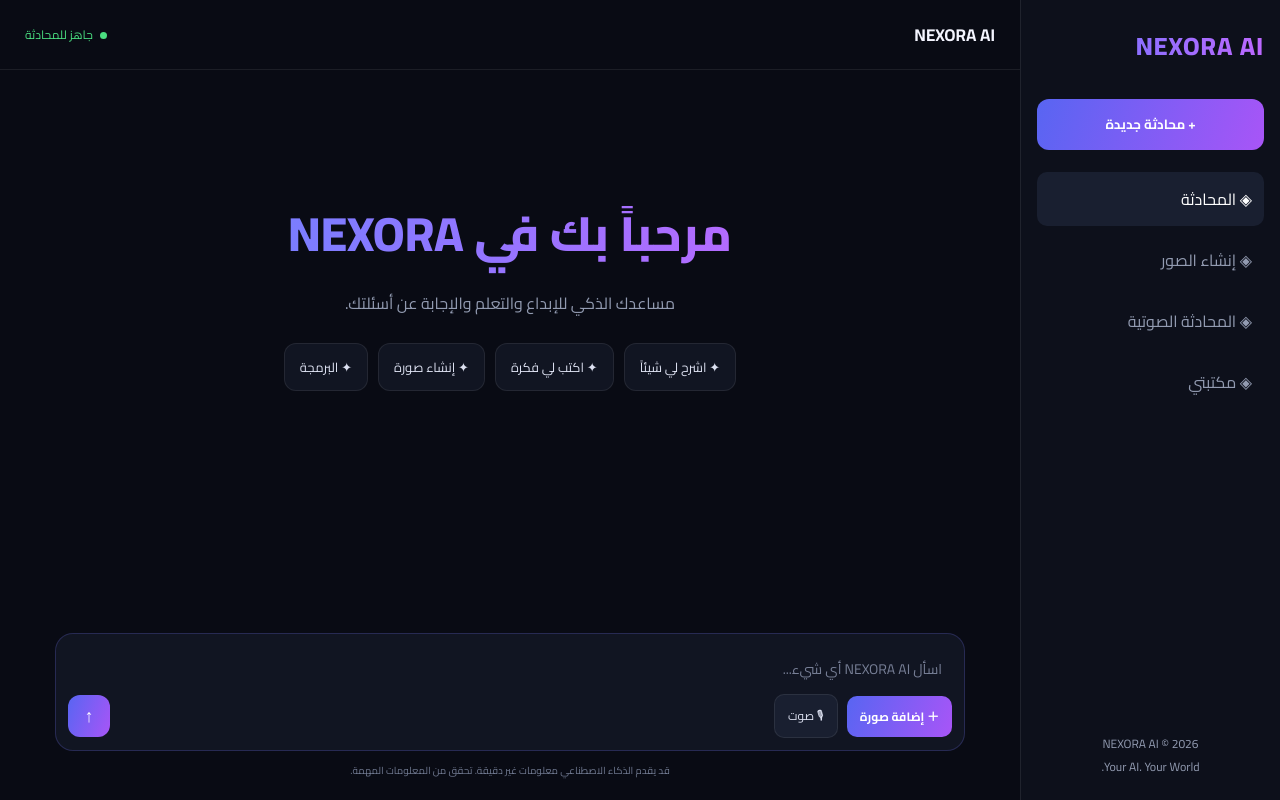
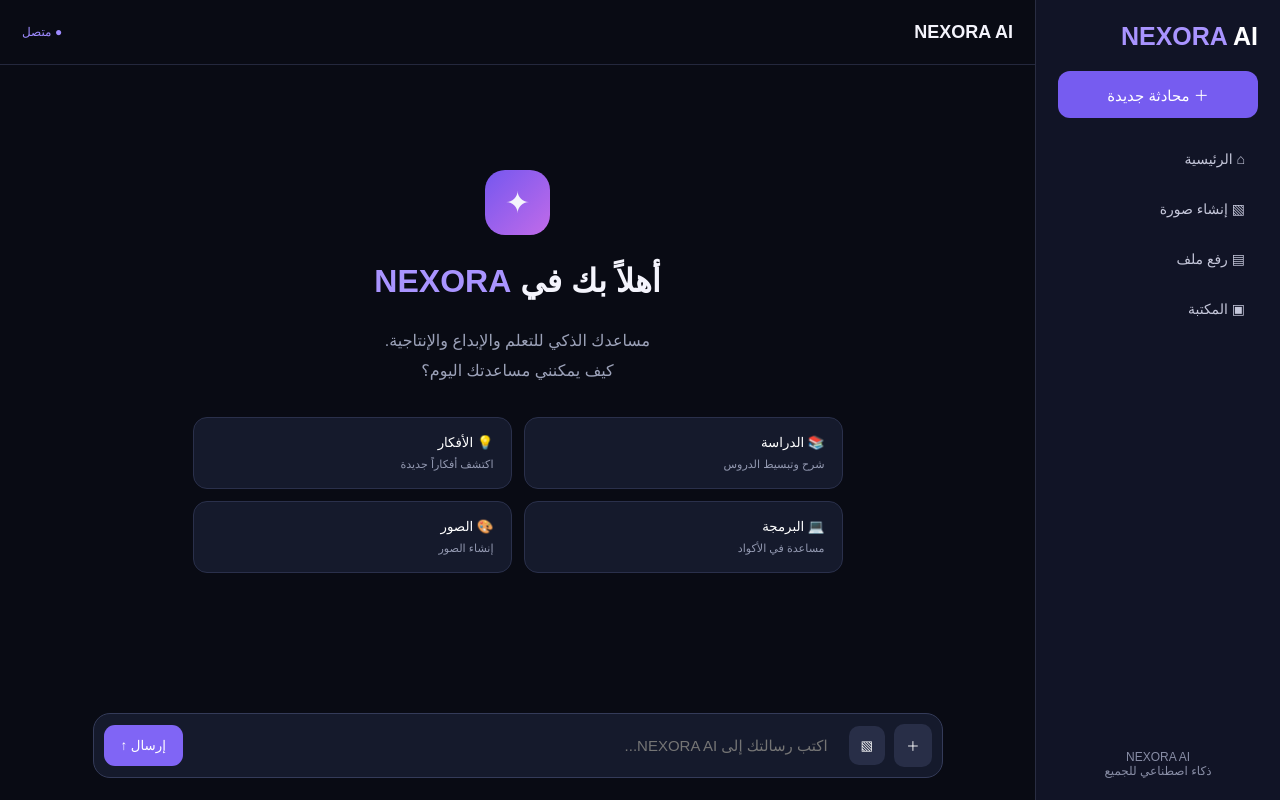
Before and after one commit to mazen2009-stack/NEXORA_AI, a plain HTML site: page index.html in a window 1280 px wide. Drawn offline with Linux system fonts and the light colour scheme.

Commit message:
Update index.html

```diff
--- a/index.html
+++ b/index.html
@@ -3,517 +3,163 @@
 <head>
 <meta charset="UTF-8">
 <meta name="viewport" content="width=device-width, initial-scale=1.0">
-<meta name="theme-color" content="#090b14">
 <title>NEXORA AI</title>
-
 <style>
-@import url('https://fonts.googleapis.com/css2?family=Cairo:wght@400;500;600;700;800&display=swap');
-
-:root {
---bg:#090b14;
---panel:#111522;
---panel2:#191f30;
---text:#f4f5ff;
---muted:#929bb1;
---blue:#5865f2;
---purple:#a855f7;
---border:rgba(255,255,255,.08);
-}
-
-*{box-sizing:border-box;margin:0;padding:0}
-
-body{
-font-family:'Cairo',sans-serif;
-background:var(--bg);
-color:var(--text);
-height:100dvh;
-overflow:hidden;
-}
-
-.app{display:flex;height:100dvh}
-
-.sidebar{
-width:260px;
-background:#0d101b;
-border-left:1px solid var(--border);
-padding:22px 16px;
-display:flex;
-flex-direction:column;
-transition:.3s;
-}
-
-.logo{
-font-size:25px;
-font-weight:800;
-letter-spacing:1px;
-background:linear-gradient(90deg,#6675ff,#bd68ff);
--webkit-background-clip:text;
-color:transparent;
-margin-bottom:30px;
-}
-
-.new-chat{
-background:linear-gradient(110deg,#5865f2,#a855f7);
-border:0;
-padding:13px;
-border-radius:12px;
-color:white;
-font-family:inherit;
-font-weight:700;
-cursor:pointer;
-margin-bottom:22px;
-}
-
-.nav-item{
-padding:12px;
-border-radius:10px;
-color:var(--muted);
-cursor:pointer;
-margin-bottom:7px;
-transition:.2s;
-}
-
-.nav-item:hover,.nav-item.active{
-background:var(--panel2);
-color:white;
-}
-
-.sidebar-bottom{
-margin-top:auto;
-color:var(--muted);
-font-size:12px;
-text-align:center;
-}
-
-.main{
-flex:1;
-display:flex;
-flex-direction:column;
-min-width:0;
-}
-
-.header{
-height:70px;
-padding:0 25px;
-display:flex;
-justify-content:space-between;
-align-items:center;
-border-bottom:1px solid var(--border);
-}
-
-.header-title{font-size:17px;font-weight:700}
-
-.status{font-size:12px;color:#4ade80}
-
-.status:before{
-content:"";
-display:inline-block;
-width:7px;height:7px;
-background:#4ade80;
-border-radius:50%;
-margin-left:7px;
-}
-
-.chat-area{
-flex:1;
-overflow-y:auto;
-padding:30px 15px;
-}
-
-.welcome{
-text-align:center;
-margin:11vh auto 30px;
-max-width:600px;
-}
-
-.welcome h1{
-font-size:clamp(30px,5vw,48px);
-font-weight:800;
-background:linear-gradient(90deg,#7180ff,#bd68ff);
--webkit-background-clip:text;
-color:transparent;
-}
-
-.welcome p{color:var(--muted);margin-top:10px}
-
-.suggestions{
-display:flex;
-flex-wrap:wrap;
-justify-content:center;
-gap:10px;
-margin-top:25px;
-}
-
-.suggestion{
-padding:11px 15px;
-background:var(--panel);
-border:1px solid var(--border);
-border-radius:12px;
-color:#dce0f0;
-cursor:pointer;
-font-family:inherit;
-font-size:13px;
-}
-
-.suggestion:hover{border-color:var(--blue)}
-
-.messages{max-width:850px;margin:auto}
-
-.message{
-display:flex;
-margin-bottom:22px;
-gap:12px;
-align-items:flex-start;
-}
-
-.avatar{
-min-width:35px;
-height:35px;
-border-radius:11px;
-display:grid;
-place-items:center;
-background:linear-gradient(135deg,#5865f2,#a855f7);
-font-size:14px;
-font-weight:800;
-}
-
-.message.user .avatar{background:#272e43}
-
-.message-content{
-background:var(--panel);
-padding:13px 17px;
-border-radius:13px;
-max-width:85%;
-line-height:1.9;
-font-size:14px;
-overflow-wrap:anywhere;
-white-space:pre-wrap;
-}
-
-.message.user .message-content{background:#191f31}
-
-.message-content img{
-max-width:100%;
-border-radius:10px;
-margin-top:10px;
-}
-
-.input-section{
-padding:15px 20px 20px;
-max-width:950px;
-width:100%;
-margin:auto;
-}
-
-.input-box{
-background:var(--panel);
-border:1px solid rgba(120,120,255,.22);
-border-radius:18px;
-padding:12px;
-display:flex;
-flex-direction:column;
-}
-
-textarea{
-background:transparent;
-border:0;
-outline:0;
-color:white;
-font-family:inherit;
-resize:none;
-padding:10px;
-min-height:48px;
-max-height:140px;
-font-size:14px;
-width:100%;
-}
-
-textarea::placeholder{color:#777f96}
-
-.input-actions{display:flex;align-items:center;gap:9px}
-
-.action-btn{
-border:1px solid var(--border);
-background:var(--panel2);
-color:#dce0f0;
-border-radius:10px;
-padding:9px 13px;
-cursor:pointer;
-font-family:inherit;
-font-size:12px;
-}
-
-.upload-btn{
-background:linear-gradient(110deg,#5865f2,#a855f7);
-border:0;
-color:white;
-font-weight:700;
-}
-
-.send-btn{
-margin-right:auto;
-background:linear-gradient(110deg,#5865f2,#a855f7);
-color:white;
-border:0;
-width:42px;
-height:42px;
-border-radius:12px;
-cursor:pointer;
-font-size:18px;
-}
-
-.disclaimer{
-text-align:center;
-font-size:10px;
-color:#707990;
-margin-top:10px;
-}
-
-#fileInput{display:none}
-
-.preview{
-display:none;
-padding:8px;
-color:#a5b4fc;
-font-size:12px;
-}
-
-.menu-btn{
-display:none;
-background:transparent;
-border:0;
-color:white;
-font-size:22px;
-cursor:pointer;
-}
-
-@media(max-width:750px){
-.sidebar{
-position:fixed;
-right:-270px;
-top:0;bottom:0;
-z-index:10;
-box-shadow:0 0 30px #000;
-}
+*{box-sizing:border-box}
+body{margin:0;background:#090b14;color:#f4f4fc;font-family:Arial,sans-serif}
+.app{display:flex;height:100vh}
+.sidebar{width:245px;background:#111426;padding:22px;display:flex;flex-direction:column;gap:20px;border-left:1px solid #292d42}
+.logo{font-size:25px;font-weight:bold;color:#a994ff}
+.logo span{color:white}
+button{cursor:pointer;font-family:inherit}
+.new{background:#765cf0;color:white;border:0;padding:13px;border-radius:12px;font-size:15px}
+.menu{display:grid;gap:8px}
+.menu button{background:transparent;color:#c5c7da;border:0;text-align:right;padding:13px;border-radius:10px;font-size:14px}
+.menu button:hover{background:#252943}
+.bottom{margin-top:auto;color:#888da5;font-size:12px;text-align:center}
+.main{flex:1;display:flex;flex-direction:column;min-width:0}
+header{height:65px;border-bottom:1px solid #24283d;display:flex;align-items:center;justify-content:space-between;padding:0 22px}
+header strong{font-size:18px}
+.status{font-size:12px;color:#9e8bff}
+.content{flex:1;overflow-y:auto;padding:25px}
+.welcome{max-width:650px;margin:10vh auto;text-align:center}
+.logo-icon{height:65px;width:65px;margin:auto auto 20px;border-radius:20px;background:linear-gradient(135deg,#7557ef,#c16be9);display:grid;place-items:center;font-size:30px}
+h1{font-size:32px}
+h1 span{color:#a994ff}
+.subtitle{color:#9ca2b9;line-height:1.9;margin-bottom:30px}
+.suggestions{display:grid;grid-template-columns:1fr 1fr;gap:12px}
+.suggestion{background:#151a2c;border:1px solid #2a304b;color:white;text-align:right;padding:17px;border-radius:14px}
+.suggestion:hover{border-color:#8e76ff}
+.suggestion small{display:block;color:#9298b0;margin-top:8px}
+.chat{max-width:850px;margin:auto;display:flex;flex-direction:column;gap:15px}
+.message{padding:15px 18px;border-radius:15px;max-width:85%;line-height:1.8;white-space:pre-wrap}
+.user{background:#302750;align-self:flex-start}
+.bot{background:#171c30;align-self:flex-end}
+.composer-area{padding:15px 20px 22px}
+.composer{max-width:850px;margin:auto;background:#151a2c;border:1px solid #343b59;border-radius:17px;padding:10px;display:flex;align-items:center;gap:9px}
+textarea{flex:1;background:transparent;color:white;border:0;outline:0;resize:none;font-size:15px;font-family:inherit;padding:12px;min-height:42px}
+.send{background:#8065f5;color:white;border:0;border-radius:11px;padding:13px 17px}
+.tool{background:#282e47;color:white;border:0;border-radius:10px;padding:12px}
+.mobile{display:none;background:none;color:white;border:0;font-size:22px}
+#file{display:none}
+@media(max-width:700px){
+.sidebar{position:fixed;right:-260px;top:0;bottom:0;z-index:5;transition:.2s}
 .sidebar.open{right:0}
-.menu-btn{display:block}
-.header{padding:0 15px}
-.input-section{padding:10px}
-.welcome{margin-top:10vh}
-.message-content{max-width:90%}
+.mobile{display:block}
+.content{padding:15px 12px}
+h1{font-size:26px}
+.suggestions{grid-template-columns:1fr}
+.composer-area{padding:10px}
+.message{max-width:95%}
 }
 </style>
 </head>
-
 <body>
 <div class="app">
-
 <aside class="sidebar" id="sidebar">
-<div class="logo">NEXORA AI</div>
-
-<button class="new-chat" onclick="newChat()">+ محادثة جديدة</button>
-
-<div class="nav-item active" onclick="newChat()">◈ المحادثة</div>
-<div class="nav-item" onclick="generateImageMode()">◈ إنشاء الصور</div>
-<div class="nav-item" onclick="startVoice()">◈ المحادثة الصوتية</div>
-<div class="nav-item" onclick="showLibrary()">◈ مكتبتي</div>
-
-<div class="sidebar-bottom">
-NEXORA AI © 2026
-<br>
-Your AI. Your World.
+<div class="logo">NEXORA <span>AI</span></div>
+<button class="new" onclick="newChat()">＋ محادثة جديدة</button>
+<div class="menu">
+<button onclick="newChat()">⌂ الرئيسية</button>
+<button onclick="imageMode()">▧ إنشاء صورة</button>
+<button onclick="document.getElementById('file').click()">▤ رفع ملف</button>
+<button onclick="showLibrary()">▣ المكتبة</button>
 </div>
+<div class="bottom">NEXORA AI<br>ذكاء اصطناعي للجميع</div>
 </aside>
-
 <main class="main">
-
-<header class="header">
-<div style="display:flex;align-items:center;gap:13px">
-<button class="menu-btn" onclick="toggleMenu()">☰</button>
-<div class="header-title">NEXORA AI</div>
-</div>
-<div class="status">جاهز للمحادثة</div>
+<header>
+<button class="mobile" onclick="toggleMenu()">☰</button>
+<strong>NEXORA AI</strong>
+<span class="status">● متصل</span>
 </header>
-
-<section class="chat-area" id="chatArea">
-
+<section class="content" id="content">
 <div class="welcome" id="welcome">
-<h1>مرحباً بك في NEXORA</h1>
-<p>مساعدك الذكي للإبداع والتعلم والإجابة عن أسئلتك.</p>
-
+<div class="logo-icon">✦</div>
+<h1>أهلاً بك في <span>NEXORA</span></h1>
+<p class="subtitle">مساعدك الذكي للتعلم والإبداع والإنتاجية.<br>كيف يمكنني مساعدتك اليوم؟</p>
 <div class="suggestions">
-<button class="suggestion" onclick="suggest('اشرح لي موضوعاً صعباً بطريقة بسيطة')">✦ اشرح لي شيئاً</button>
-<button class="suggestion" onclick="suggest('ساعدني في كتابة فكرة إبداعية')">✦ اكتب لي فكرة</button>
-<button class="suggestion" onclick="generateImageMode()">✦ إنشاء صورة</button>
-<button class="suggestion" onclick="suggest('ساعدني في البرمجة')">✦ البرمجة</button>
+<button class="suggestion" onclick="useSuggestion('اشرح لي درساً بطريقة سهلة')">📚 الدراسة<small>شرح وتبسيط الدروس</small></button>
+<button class="suggestion" onclick="useSuggestion('اقترح لي أفكاراً لمشروع جديد')">💡 الأفكار<small>اكتشف أفكاراً جديدة</small></button>
+<button class="suggestion" onclick="useSuggestion('ساعدني في كتابة كود لموقعي')">💻 البرمجة<small>مساعدة في الأكواد</small></button>
+<button class="suggestion" onclick="imageMode()">🎨 الصور<small>إنشاء الصور</small></button>
 </div>
 </div>
-
-<div class="messages" id="messages"></div>
+<div class="chat" id="chat"></div>
 </section>
-
-<section class="input-section">
-<div class="input-box">
-
-<div class="preview" id="preview"></div>
-
-<textarea id="userInput"
-placeholder="اسأل NEXORA AI أي شيء..."
-rows="1"
-onkeydown="handleKey(event)"></textarea>
-
-<div class="input-actions">
-
-<button class="action-btn upload-btn" onclick="document.getElementById('fileInput').click()">＋ إضافة صورة</button>
-
-<input type="file" id="fileInput" accept="image/*" onchange="handleFile(event)">
-
-<button class="action-btn" onclick="startVoice()">🎙 صوت</button>
-
-<button class="send-btn" onclick="sendMessage()">↑</button>
-
+<div class="composer-area">
+<div class="composer">
+<button class="tool" onclick="document.getElementById('file').click()">＋</button>
+<button class="tool" onclick="imageMode()">▧</button>
+<textarea id="prompt" placeholder="اكتب رسالتك إلى NEXORA AI..." rows="1"></textarea>
+<button class="send" onclick="sendMessage()">إرسال ↑</button>
+<input type="file" id="file" accept="image/*,.pdf,.txt">
 </div>
 </div>
-
-<div class="disclaimer">
-قد يقدم الذكاء الاصطناعي معلومات غير دقيقة. تحقق من المعلومات المهمة.
-</div>
-</section>
-
 </main>
 </div>
-
 <script>
-const input=document.getElementById("userInput");
-const messages=document.getElementById("messages");
-const welcome=document.getElementById("welcome");
-const chatArea=document.getElementById("chatArea");
-
-let conversation=[];
-let selectedFile=null;
-let imageMode=false;
+const promptBox=document.getElementById('prompt');
+const chat=document.getElementById('chat');
+const welcome=document.getElementById('welcome');
 
 function toggleMenu(){
-document.getElementById("sidebar").classList.toggle("open");
+document.getElementById('sidebar').classList.toggle('open');
+}
+
+function addMessage(text,type){
+const div=document.createElement('div');
+div.className='message '+type;
+div.textContent=text;
+chat.appendChild(div);
+document.getElementById('content').scrollTop=document.getElementById('content').scrollHeight;
+}
+
+function sendMessage(){
+const text=promptBox.value.trim();
+if(!text)return;
+welcome.style.display='none';
+addMessage(text,'user');
+promptBox.value='';
+setTimeout(()=>{
+addMessage('أهلاً بك في NEXORA AI! واجهة الموقع تعمل بنجاح. لتمكين الردود الذكية الحقيقية، يجب ربط الموقع بخدمة ذكاء اصطناعي عبر API.','bot');
+},500);
+}
+
+function useSuggestion(text){
+promptBox.value=text;
+sendMessage();
 }
 
 function newChat(){
-messages.innerHTML="";
-conversation=[];
-welcome.style.display="block";
-imageMode=false;
-selectedFile=null;
-document.getElementById("preview").style.display="none";
-input.placeholder="اسأل NEXORA AI أي شيء...";
-document.getElementById("sidebar").classList.remove("open");
+chat.innerHTML='';
+welcome.style.display='block';
+promptBox.value='';
+document.getElementById('sidebar').classList.remove('open');
 }
 
-function suggest(text){
-input.value=text;
-sendMessage();
-}
-
-function addMessage(text,type){
-welcome.style.display="none";
-
-const message=document.createElement("div");
-message.className="message "+type;
-
-const avatar=document.createElement("div");
-avatar.className="avatar";
-avatar.textContent=type==="user"?"أنت":"N";
-
-const content=document.createElement("div");
-content.className="message-content";
-content.textContent=text;
-
-message.appendChild(avatar);
-message.appendChild(content);
-messages.appendChild(message);
-
-chatArea.scrollTop=chatArea.scrollHeight;
-}
-
-function handleKey(event){
-if(event.key==="Enter"&&!event.shiftKey){
-event.preventDefault();
-sendMessage();
-}
-}
-
-function handleFile(event){
-const file=event.target.files[0];
-if(!file)return;
-
-selectedFile=file;
-const preview=document.getElementById("preview");
-preview.style.display="block";
-preview.textContent="تم اختيار الصورة: "+file.name;
-}
-
-async function sendMessage(){
-const text=input.value.trim();
-if(!text&&!selectedFile)return;
-
-let message=text;
-
-if(selectedFile){
-message+=(message?"\n":"")+"[الصورة المرفقة: "+selectedFile.name+"]";
-}
-
-addMessage(message,"user");
-
-conversation.push({role:"user",content:text});
-
-input.value="";
-selectedFile=null;
-document.getElementById("fileInput").value="";
-document.getElementById("preview").style.display="none";
-
-const loading=document.createElement("div");
-loading.className="typing";
-loading.textContent="NEXORA AI يفكر...";
-messages.appendChild(loading);
-
-chatArea.scrollTop=chatArea.scrollHeight;
-
-// ربط واجهة المحادثة بخدمة AI يحتاج API.
-loading.remove();
-
-addMessage(
-"واجهة NEXORA AI جاهزة! لسه محتاجين نربطها بمحرك ذكاء اصطناعي عشان تقدر ترد على أسئلتك فعلياً.",
-"assistant"
-);
-}
-
-function generateImageMode(){
-imageMode=true;
-input.placeholder="اكتب وصف الصورة التي تريد إنشاءها...";
-document.getElementById("sidebar").classList.remove("open");
-input.focus();
-}
-
-function startVoice(){
-if(!("webkitSpeechRecognition" in window)&&!("SpeechRecognition" in window)){
-addMessage("المتصفح لا يدعم التعرف على الصوت.","assistant");
-return;
-}
-
-const SpeechRecognition=window.SpeechRecognition||window.webkitSpeechRecognition;
-const recognition=new SpeechRecognition();
-
-recognition.lang="ar-EG";
-recognition.onresult=function(event){
-input.value=event.results[0][0].transcript;
-};
-recognition.start();
+function imageMode(){
+addMessage('وضع إنشاء الصور: يحتاج إلى ربط خدمة توليد الصور حتى تتمكن من إنشاء الصور فعلياً.','bot');
+welcome.style.display='none';
 }
 
 function showLibrary(){
-addMessage("مكتبتك فارغة حالياً.","assistant");
-document.getElementById("sidebar").classList.remove("open");
+addMessage('المكتبة: ستتمكن من حفظ ملفاتك وأعمالك هنا بعد إضافة نظام التخزين.','bot');
+welcome.style.display='none';
 }
+
+promptBox.addEventListener('keydown',function(e){
+if(e.key==='Enter'&&!e.shiftKey){
+e.preventDefault();
+sendMessage();
+}
+});
+
+document.getElementById('file').addEventListener('change',function(){
+if(this.files.length){
+addMessage('تم اختيار الملف: '+this.files[0].name,'user');
+}
+});
 </script>
-
 </body>
-  </html>
+</html>
```
